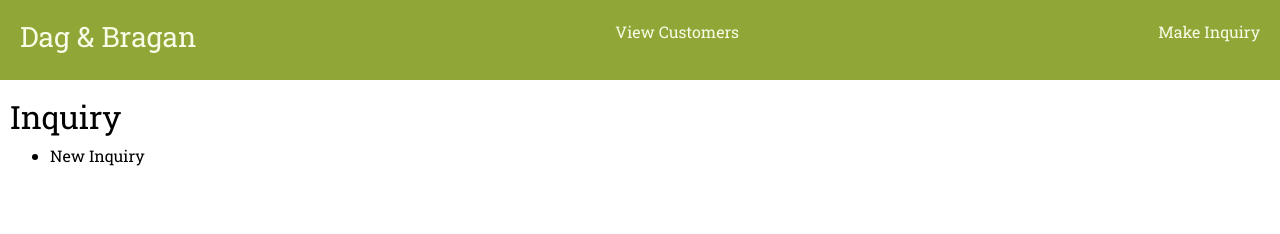
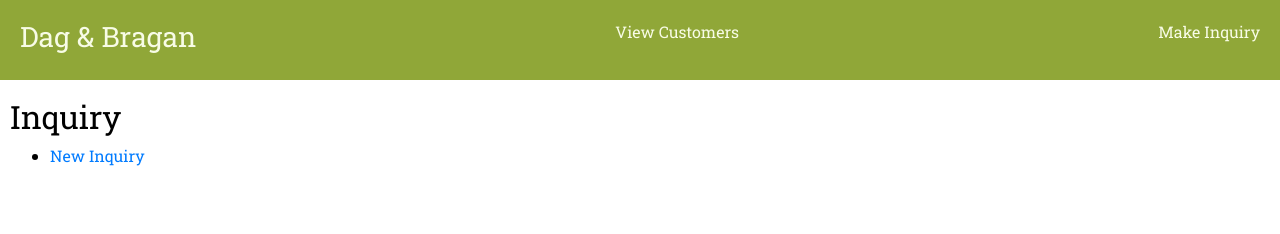
Before and after one commit to malep2007/dag-bragan-erp, a React app: page /customer/inquiry in a window 1280 px wide. Shown: the top 234 px of the page. Built offline with nearby package versions, Linux system fonts and the light colour scheme.

Commit message:
#160926221 - added travis file

```diff
--- a/src/components/Inquiry/Inquiry.js
+++ b/src/components/Inquiry/Inquiry.js
@@ -1,12 +1,17 @@
 import React from 'react';
 import classes from './Inquiry.css'
+import { Link, Route } from 'react-router-dom';
+import CustomerInquiry from './CustomerInquiryForm/CustomerInquiryForm';
 
 const inquiry = () => (
 	<div className={classes.Inquiry}>
 		<h2>Inquiry</h2>
 		<ul>
-			<li>New Inquiry</li>
+			<li>
+				<Link to="/customer/inquiry/new">New Inquiry</Link>
+			</li>
 		</ul>
+		<Route path="/customer/inquiry/new" component={CustomerInquiry}/>
 	</div>
 )
 
```
Also changed, not shown: .travis.yml (added).
